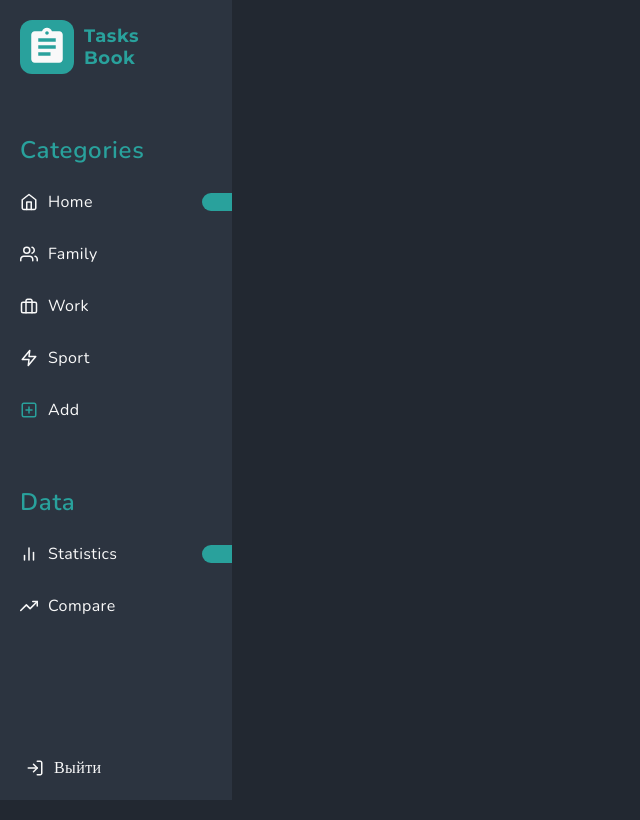
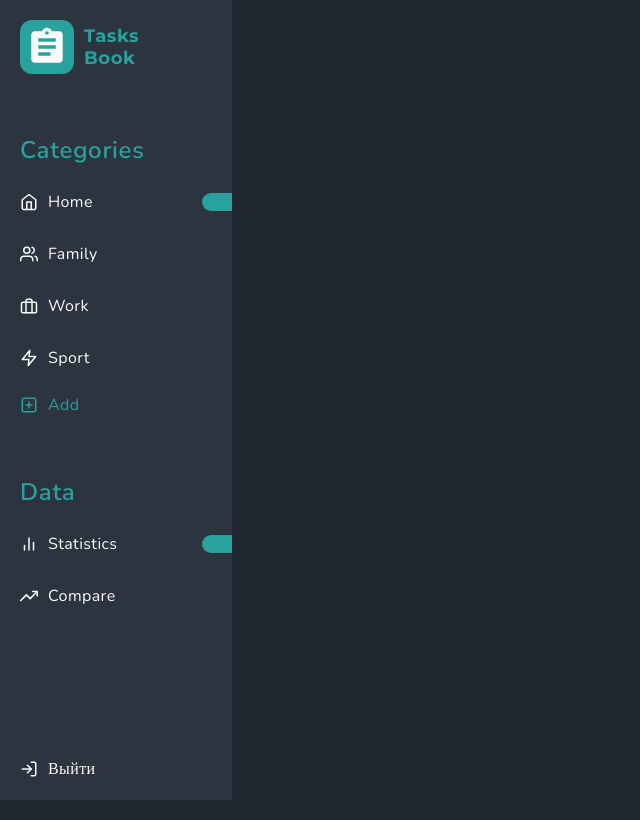
Before and after one commit to stankenA/next-effector-todo, a Next.js app: page / in a window 1280 px wide. Shown: the whole page, without its empty margins (0-640 px from the left). Built offline with nearby package versions, Linux system fonts and the light colour scheme.

Commit message:
feat: add btn for side nav

```diff
--- a/src/components/SideNav/SideNav.module.scss
+++ b/src/components/SideNav/SideNav.module.scss
@@ -24,6 +24,11 @@
   display: flex;
   align-items: center;
   gap: 10px;
+  @include transition;
+
+  &:hover {
+    opacity: 0.6;
+  }
 
   &__container {
     display: flex;
@@ -79,6 +84,11 @@
     width: 100%;
     padding-top: 5px;
     padding-bottom: 5px;
+    @include transition;
+
+    &:hover {
+      opacity: 0.6;
+    }
   }
 
   &__icon {
@@ -103,6 +113,21 @@
     width: 30px;
     border-radius: 10px 0px 0px 10px;
     background: var(--accent);
+  }
+
+  &__button {
+    @include reset-btn;
+    display: flex;
+    align-items: center;
+    gap: 10px;
+    color: var(--accent);
+    font-family: Nunito;
+    font-size: 16px;
+    font-style: normal;
+    font-weight: 400;
+    line-height: normal;
+    letter-spacing: 0.4px;
+    cursor: pointer;
   }
 }
 
--- a/src/components/SideNav/SideNav.tsx
+++ b/src/components/SideNav/SideNav.tsx
@@ -20,12 +20,18 @@ const SideNav: FC = () => {
             {categoriesItems.map((item, index) => (
               <li className={styles.item} key={index}>
                 <Link className={styles.item__link} href={item.link}>
-                  {<item.icon />}
+                  {<item.Icon />}
                   <p className={styles.item__txt}>{item.txt}</p>
                   {index === 0 && <span className={styles.item__active}></span>}
                 </Link>
               </li>
             ))}
+            <li className={styles.item}>
+              <button className={styles.item__button}>
+                <Icons.PlusSquare />
+                Add
+              </button>
+            </li>
           </ul>
         </div>
         <div className={styles.block}>
@@ -34,7 +40,7 @@ const SideNav: FC = () => {
             {dataItems.map((item, index) => (
               <li className={styles.item} key={index}>
                 <Link className={styles.item__link} href={item.link}>
-                  {<item.icon />}
+                  {<item.Icon />}
                   <p className={styles.item__txt}>{item.txt}</p>
                   {index === 0 && <span className={styles.item__active}></span>}
                 </Link>
--- a/src/components/SideNav/template.ts
+++ b/src/components/SideNav/template.ts
@@ -1,47 +1,42 @@
 import { Icons } from "@/ui-kit/Icons";
 
 type Item = {
-  icon: React.FC;
+  Icon: React.FC;
   link: string;
   txt: string;
 };
 
 export const categoriesItems: Item[] = [
   {
-    icon: Icons.Home,
+    Icon: Icons.Home,
     link: "/",
     txt: "Home",
   },
   {
-    icon: Icons.Family,
+    Icon: Icons.Family,
     link: "/",
     txt: "Family",
   },
   {
-    icon: Icons.Work,
+    Icon: Icons.Work,
     link: "/",
     txt: "Work",
   },
   {
-    icon: Icons.Sport,
+    Icon: Icons.Sport,
     link: "/",
     txt: "Sport",
-  },
-  {
-    icon: Icons.PlusSquare,
-    link: "/",
-    txt: "Add",
   },
 ];
 
 export const dataItems: Item[] = [
   {
-    icon: Icons.Statistics,
+    Icon: Icons.Statistics,
     link: "/",
     txt: "Statistics",
   },
   {
-    icon: Icons.Trending,
+    Icon: Icons.Trending,
     link: "/",
     txt: "Compare",
   },
--- a/src/styles/mixins.scss
+++ b/src/styles/mixins.scss
@@ -12,4 +12,9 @@
 @mixin reset-btn {
   background-color: transparent;
   border: none;
+  padding: 0;
 }
+
+@mixin transition($time: 0.4s) {
+  transition: all $time ease;
+}
```
